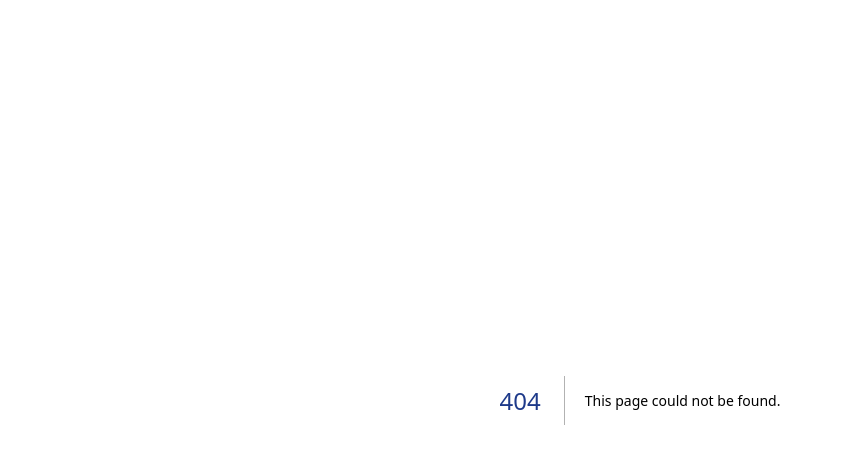
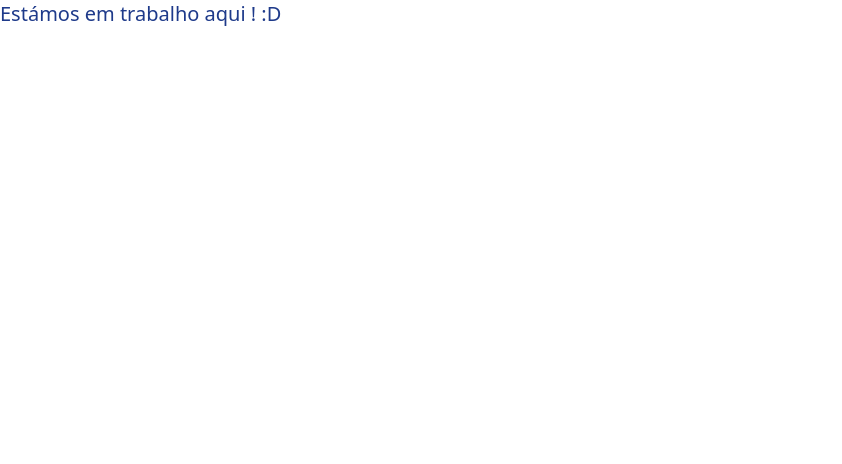
Before and after one commit to JulioCAPinheiro/ProjetoIntegradoEcommerce, a Next.js app: page /settings in a window 1280 px wide. Before the commit this address had no page. Shown: the top 464 px of the page, without its empty margins (0-842 px from the left). Built offline with nearby package versions, Linux system fonts and the light colour scheme.

Commit message:
Adicionando inicio da pagina de configurações

```diff
--- a/components/ProductForm.js
+++ b/components/ProductForm.js
@@ -71,7 +71,6 @@ export default function ProductForm({
     }
 
     return (
-
         <form onSubmit={saveProduct}>
 
             <label>Nome do produto</label>
@@ -151,6 +150,7 @@ export default function ProductForm({
                 className="btn-primary">
                 Salvar
             </button>
+
         </form>
 
     )
--- /dev/null
+++ b/pages/settings.js
@@ -0,0 +1,5 @@
+export default function settings(){
+    return(
+        <h1>Estámos em trabalho aqui ! :D</h1>
+    )
+}
```
